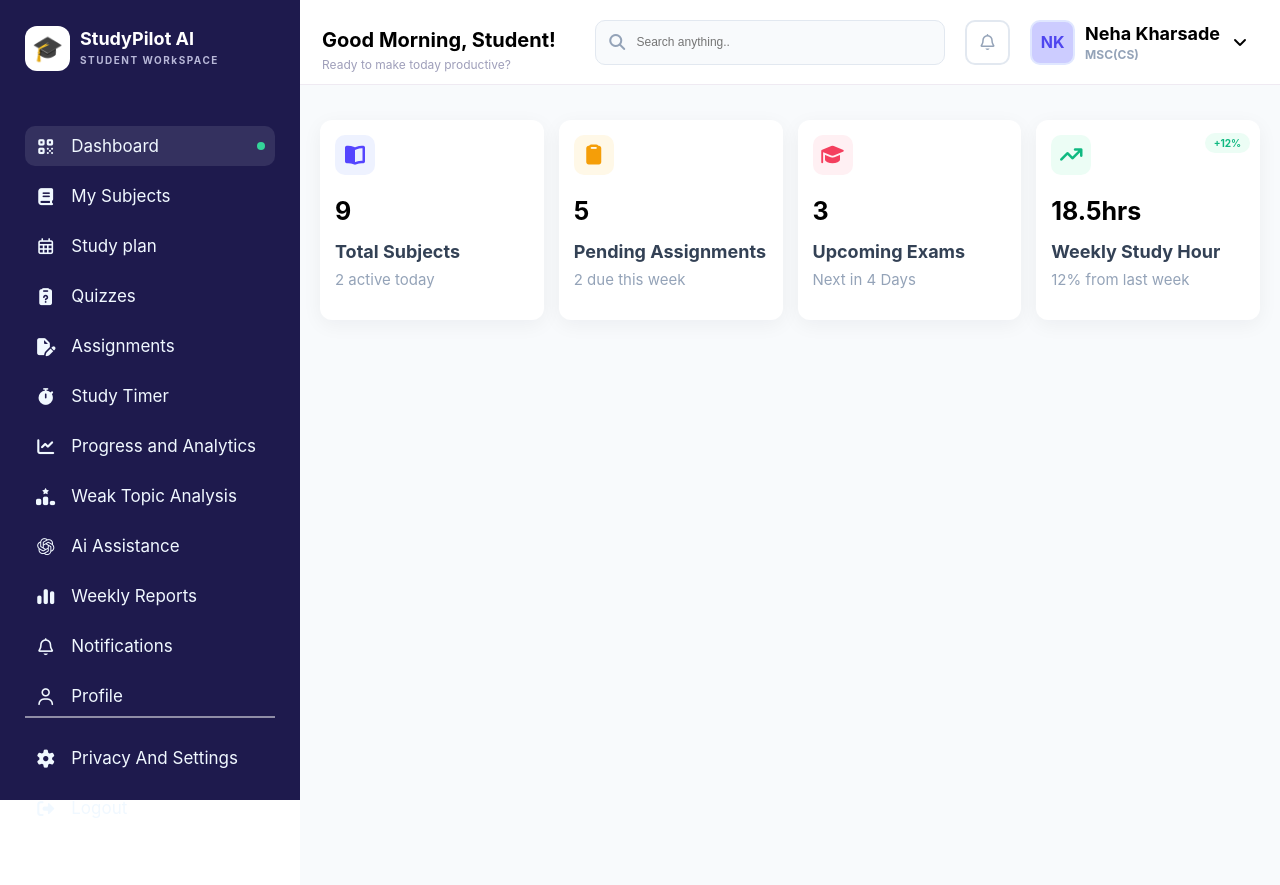
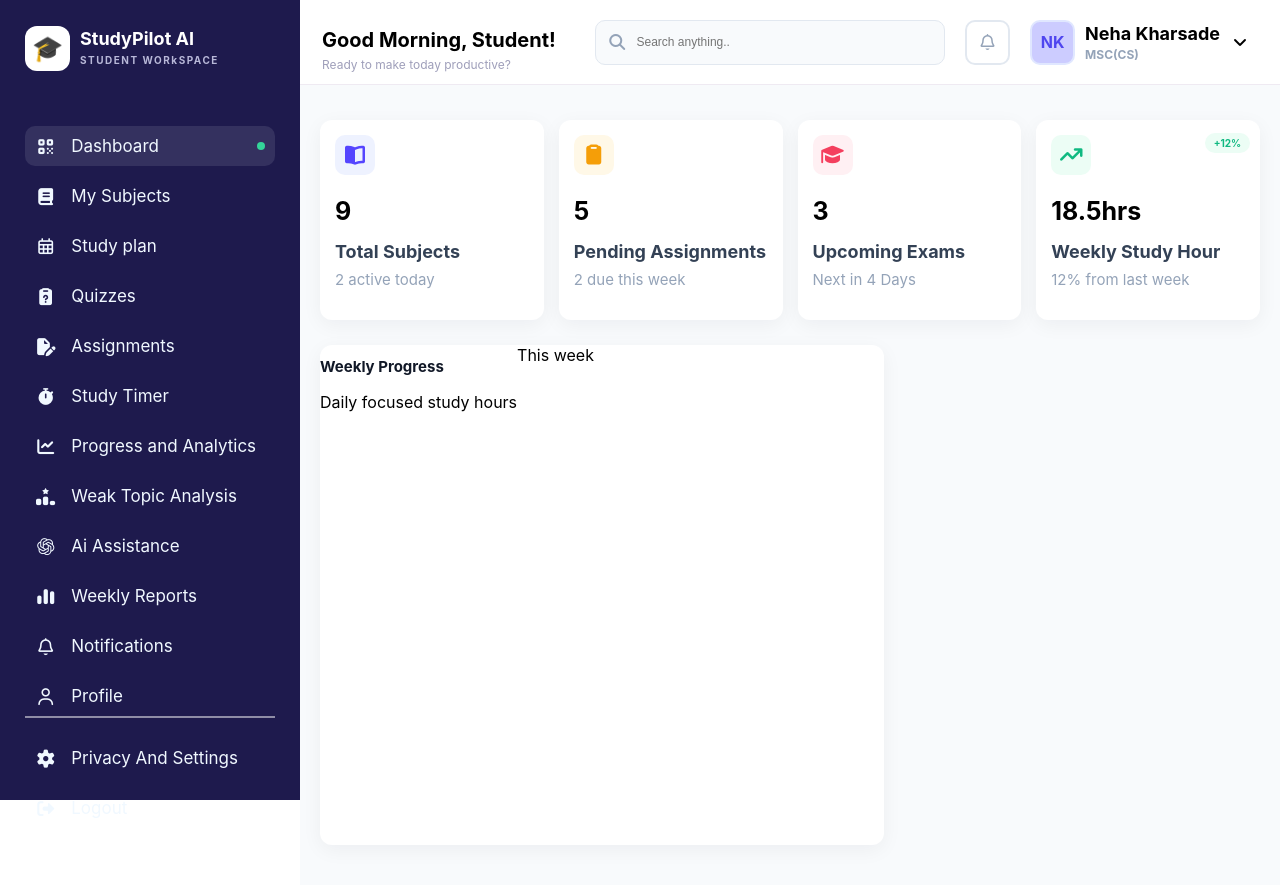
Before and after one commit to nehakharsade-23/Ai-Powered-Smart-Student-Study-And-Monitoring-System, a plain HTML site: page pages/Student-dashboard.html in a window 1280 px wide. Drawn offline with Linux system fonts and the light colour scheme.

Commit message:
updated with graph

```diff
--- a/css/Student-dashboard.css
+++ b/css/Student-dashboard.css
@@ -368,3 +368,31 @@ body {
 {
     position: relative;
 }
+
+.middle-content
+{
+    display: flex;
+    flex: 1;
+}
+
+.graph
+{
+    margin-top:25px;
+    height: 500px;
+    width: 60%;
+    border-radius:12px;
+    box-shadow: 0px 5px 20px rgba(15, 23, 42, 0.05);
+    background-color: white;
+
+}
+.upper-graph-text
+{
+    display: flex;
+
+
+}
+.weekley-text h2
+{
+    color: #111827;
+    font-size: 15px;
+}
--- a/pages/Student-dashboard.html
+++ b/pages/Student-dashboard.html
@@ -202,6 +202,21 @@
                 </div>
 
                 <div class="middle-content">
+                    <div class="graph">
+                        <div class="upper-graph-text">
+                            <div class="weekley-text">
+                                <h2>Weekly Progress</h2>
+                                <p>Daily focused study hours</p>
+
+                            </div>
+                            <div class="thisweek-text">
+                                This week
+                            </div>
+                        </div>
+
+
+
+                    </div>
 
                 </div>
             </section>
```
